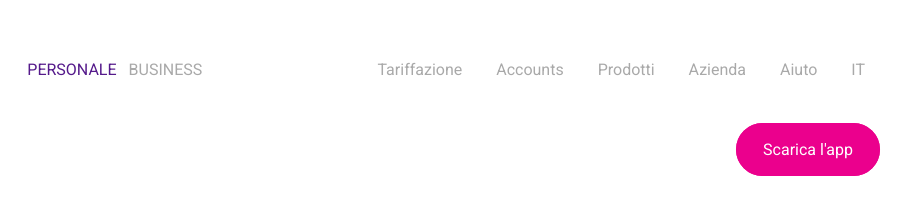
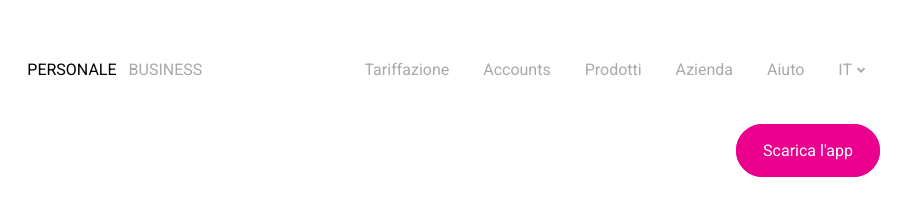
Before and after one commit to MatteoPetracci/js-html-css-revolut, a plain HTML site: page index.html in a window 1280 px wide. Shown: the full height of the page, 242-1153 px from the left. Drawn offline with Linux system fonts and the light colour scheme.

Commit message:
aggiunto arrow

```diff
--- a/css/style.css
+++ b/css/style.css
@@ -6,6 +6,7 @@
 
 body {
   font-family: 'Roboto', sans-serif;
+  font-size: 16px;
 }
 
 header {
@@ -17,11 +18,11 @@ header {
 .wrapper {
   width: 80%;
   margin: auto;
+  height: 700px,
 }
 
 a {
   text-decoration: none;
-  /* color: black; */
 }
 
 .text_right {
@@ -32,10 +33,15 @@ a {
   color: darkgrey;
 }
 
+.black {
+  color: black;
+}
+
 .inline_block li {
   display: inline-block;
   line-height: 80px;
 }
+
 
 .flex_item_1 {
   width: 35%;
@@ -70,6 +76,11 @@ a {
   color: white;
 }
 
+#arrow {
+  font-size: .8em;
+  margin-left: 5px;
+}
+
 
 img {
   width: 90%;
--- a/index.html
+++ b/index.html
@@ -20,7 +20,7 @@
             </a>
           </li>
           <li>
-            <a href="">personale</a>
+            <a href="" class="black">personale</a>
           </li>
           <li>
             <a href="" class="dark_grey">business</a>
@@ -45,7 +45,7 @@
             <a href="">Aiuto</a>
           </li>
           <li>
-            <a href="" id="arrow">IT</a>
+            <a href="">IT<span id="arrow"><i class="fas fa-angle-down"></i></span></a>
           </li>
           <li>
             <a href="" id="btn">Scarica l'app</a>
```
